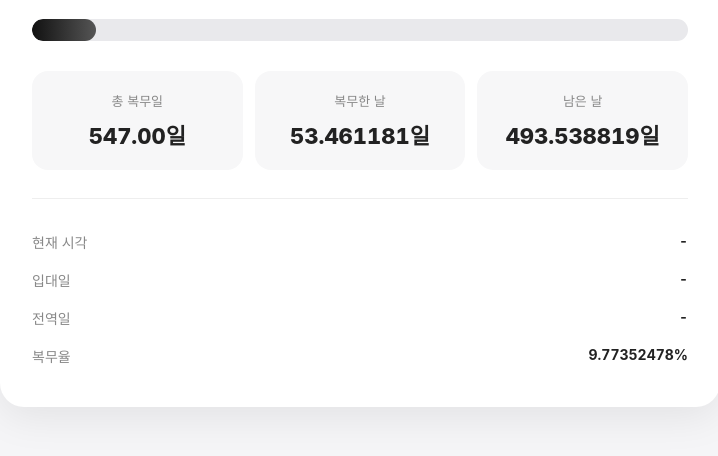
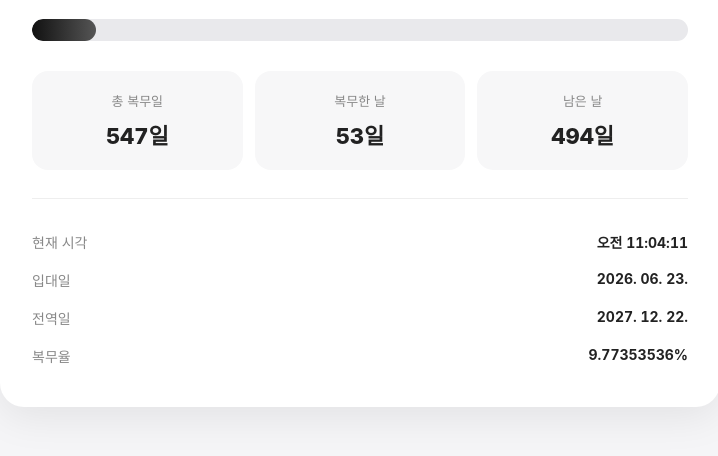
Before and after one commit to potato179/goondae, a plain HTML site: page index.html in a window 1280 px wide. Shown: the part 344-800 px from the top of the page, without its empty margins (280-998 px from the left). Drawn offline with Linux system fonts and the light colour scheme.

Commit message:
index.html 업데이트

```diff
--- a/index.html
+++ b/index.html
@@ -1,18 +1,29 @@
 <!DOCTYPE html>
 <html lang="ko">
+
 <head>
+
     <meta charset="UTF-8">
-    <meta name="viewport" content="width=device-width, initial-scale=1.0">
+
+    <meta
+        name="viewport"
+        content="width=device-width, initial-scale=1.0"
+    >
 
     <title>사지방 군돌이</title>
 
+
     <style>
+
         * {
             box-sizing: border-box;
         }
 
+
         body {
+
             margin: 0;
+
             padding: 40px 20px;
 
             background: #f5f5f7;
@@ -25,15 +36,23 @@
                 sans-serif;
 
             color: #222;
+
         }
 
+
         .container {
+
             width: 100%;
+
             max-width: 720px;
+
             margin: 0 auto;
+
         }
 
+
         .card {
+
             background: #fff;
 
             border-radius: 24px;
@@ -41,35 +60,54 @@
             padding: 32px;
 
             box-shadow:
-                0 10px 40px rgba(0, 0, 0, 0.08);
+                0 10px 40px
+                rgba(0, 0, 0, 0.08);
+
         }
 
+
         h1 {
+
             margin: 0 0 30px;
 
             font-size: 28px;
+
             font-weight: 800;
+
         }
 
+
+        /* =========================
+           날짜
+        ========================= */
+
         .date-grid {
+
             display: grid;
 
-            grid-template-columns: 1fr 1fr;
+            grid-template-columns:
+                1fr 1fr;
 
             gap: 16px;
 
             margin-bottom: 35px;
+
         }
 
+
         .date-box {
+
             padding: 18px;
 
             background: #f7f7f8;
 
             border-radius: 16px;
+
         }
 
+
         .date-box label {
+
             display: block;
 
             margin-bottom: 10px;
@@ -77,73 +115,83 @@
             color: #777;
 
             font-size: 14px;
+
             font-weight: 600;
+
         }
 
+
+        /*
+         * 입대일 / 전역일
+         * 수정 불가능
+         */
+
         .date-box input {
+
             width: 100%;
 
             border: none;
+
             outline: none;
 
             background: transparent;
 
             font-size: 17px;
+
             font-weight: 700;
+
             color: #222;
+
+            pointer-events: none;
+
+            user-select: none;
+
         }
 
+
         /* =========================
-           퍼센트
+           복무율
         ========================= */
 
         .main-percent {
+
             text-align: center;
 
             margin: 25px 0 35px;
+
         }
 
+
         .percent {
-            font-size: clamp(32px, 7vw, 52px);
+
+            font-size:
+                clamp(30px, 7vw, 52px);
 
             font-weight: 900;
 
             letter-spacing: -2px;
 
-            font-variant-numeric: tabular-nums;
+            font-variant-numeric:
+                tabular-nums;
 
             white-space: nowrap;
+
         }
 
-        .percent-label {
-            margin-top: 8px;
-
-            color: #888;
-
-            font-size: 14px;
-        }
 
         /* =========================
            그래프
         ========================= */
 
         .progress-wrapper {
+
             margin: 30px 0;
+
         }
 
-        .progress-info {
-            display: flex;
-
-            justify-content: space-between;
-
-            margin-bottom: 10px;
-
-            font-size: 13px;
-
-            color: #777;
-        }
 
         .progress-bar {
+
             width: 100%;
 
             height: 22px;
@@ -153,9 +201,12 @@
             border-radius: 999px;
 
             overflow: hidden;
+
         }
 
+
         .progress {
+
             height: 100%;
 
             width: 0%;
@@ -169,17 +220,15 @@
                     #555
                 );
 
-            /*
-             * 너무 빠르게 움직이지 않도록
-             * CSS transition은 사용하지 않음
-             */
         }
+
 
         /* =========================
            통계
         ========================= */
 
         .stats {
+
             display: grid;
 
             grid-template-columns:
@@ -188,9 +237,12 @@
             gap: 12px;
 
             margin-top: 30px;
+
         }
 
+
         .stat {
+
             padding: 20px 12px;
 
             text-align: center;
@@ -198,37 +250,50 @@
             background: #f7f7f8;
 
             border-radius: 16px;
+
         }
 
+
         .stat-title {
+
             margin-bottom: 8px;
 
             font-size: 13px;
 
             color: #888;
+
         }
 
+
         .stat-value {
+
             font-size: 22px;
 
             font-weight: 800;
 
-            font-variant-numeric: tabular-nums;
+            font-variant-numeric:
+                tabular-nums;
+
         }
+
 
         /* =========================
            상세 정보
         ========================= */
 
         .detail {
+
             margin-top: 28px;
 
             padding-top: 24px;
 
             border-top: 1px solid #eee;
+
         }
 
+
         .detail-row {
+
             display: flex;
 
             justify-content: space-between;
@@ -236,17 +301,26 @@
             padding: 9px 0;
 
             font-size: 14px;
+
         }
 
+
         .detail-row span:first-child {
+
             color: #888;
+
         }
 
+
         .detail-row span:last-child {
+
             font-weight: 700;
 
-            font-variant-numeric: tabular-nums;
+            font-variant-numeric:
+                tabular-nums;
+
         }
+
 
         /* =========================
            모바일
@@ -255,51 +329,78 @@
         @media (max-width: 600px) {
 
             body {
+
                 padding: 20px 12px;
+
             }
 
+
             .card {
+
                 padding: 24px 18px;
 
                 border-radius: 20px;
+
             }
 
+
             h1 {
+
                 font-size: 24px;
+
             }
 
+
             .date-grid {
+
                 grid-template-columns: 1fr;
+
             }
 
+
             .stats {
+
                 grid-template-columns: 1fr;
+
             }
 
+
             .percent {
+
                 letter-spacing: -1.5px;
+
             }
+
         }
+
     </style>
+
 </head>
 
 
 <body>
 
+
 <div class="container">
 
     <div class="card">
 
-        <h1>군돌이 짭 (feat. Chat GPT)</h1>
+
+        <h1>
+            군돌이 짭 (feat. Chat GPT)
+        </h1>
 
 
-        <!-- 날짜 입력 -->
+        <!-- =========================
+             입대일 / 전역일
+        ========================= -->
 
         <div class="date-grid">
 
+
             <div class="date-box">
 
-                <label for="startDate">
+                <label>
                     입대일
                 </label>
 
@@ -307,6 +408,8 @@
                     type="date"
                     id="startDate"
                     value="2026-06-23"
+                    readonly
+                    tabindex="-1"
                 >
 
             </div>
@@ -314,7 +417,7 @@
 
             <div class="date-box">
 
-                <label for="endDate">
+                <label>
                     전역일
                 </label>
 
@@ -322,14 +425,19 @@
                     type="date"
                     id="endDate"
                     value="2027-12-22"
+                    readonly
+                    tabindex="-1"
                 >
 
             </div>
 
+
         </div>
 
 
-        <!-- 현재 복무율 -->
+        <!-- =========================
+             현재 복무율
+        ========================= -->
 
         <div class="main-percent">
 
@@ -339,10 +447,13 @@
             >
                 0.00000000%
             </div>
+
         </div>
 
 
-        <!-- 가로 그래프 -->
+        <!-- =========================
+             가로 그래프
+        ========================= -->
 
         <div class="progress-wrapper">
 
@@ -358,9 +469,12 @@
         </div>
 
 
-        <!-- 통계 -->
+        <!-- =========================
+             통계
+        ========================= -->
 
         <div class="stats">
+
 
             <div class="stat">
 
@@ -409,12 +523,16 @@
 
             </div>
 
+
         </div>
 
 
-        <!-- 상세 정보 -->
+        <!-- =========================
+             상세 정보
+        ========================= -->
 
         <div class="detail">
+
 
             <div class="detail-row">
 
@@ -467,7 +585,9 @@
 
             </div>
 
+
         </div>
+
 
     </div>
 
@@ -476,74 +596,115 @@
 
 <script>
 
+
 /* ================================
    DOM
-    ================================= */
+================================ */
 
-    const startDateInput =
-        document.getElementById("startDate");
-
-    const endDateInput =
-        document.getElementById("endDate");
 
 const percentElement =
-        document.getElementById("percent");
+    document.getElementById(
+        "percent"
+    );
+
 
 const detailPercent =
-        document.getElementById("detailPercent");
+    document.getElementById(
+        "detailPercent"
+    );
+
 
 const progressElement =
-        document.getElementById("progress");
+    document.getElementById(
+        "progress"
+    );
+
 
 const totalDaysElement =
-        document.getElementById("totalDays");
+    document.getElementById(
+        "totalDays"
+    );
+
 
 const elapsedDaysElement =
-        document.getElementById("elapsedDays");
+    document.getElementById(
+        "elapsedDays"
+    );
+
 
 const remainingDaysElement =
-        document.getElementById("remainingDays");
+    document.getElementById(
+        "remainingDays"
+    );
 
-    const elapsedText =
-        document.getElementById("elapsedText");
-
-    const remainingText =
-        document.getElementById("remainingText");
 
 const currentTimeElement =
-        document.getElementById("currentTime");
+    document.getElementById(
+        "currentTime"
+    );
+
 
 const startDisplay =
-        document.getElementById("startDisplay");
+    document.getElementById(
+        "startDisplay"
+    );
+
 
 const endDisplay =
-        document.getElementById("endDisplay");
+    document.getElementById(
+        "endDisplay"
+    );
 
 
 /* ================================
-       하루 = 밀리초
-    ================================= */
+   고정 날짜
+================================ */
+
+
+/*
+ * 입대일
+ * 2026년 6월 23일 00:00:00
+ */
+
+const START_TIME =
+    new Date(
+        "2026-06-23T00:00:00"
+    ).getTime();
+
+
+/*
+ * 전역일
+ * 2027년 12월 22일 00:00:00
+ */
+
+const END_TIME =
+    new Date(
+        "2027-12-22T00:00:00"
+    ).getTime();
+
+
+/* ================================
+   상수
+================================ */
+
 
 const DAY =
     24 * 60 * 60 * 1000;
 
 
-    /* ================================
-       날짜 생성
-    ================================= */
+/*
+ * 100ms마다 업데이트
+ *
+ * 0.1초
+ */
 
-    function getDateFromInput(value) {
-
-        return new Date(
-            value + "T00:00:00"
-        );
-
-    }
+const UPDATE_INTERVAL = 100;
 
 
 /* ================================
    날짜 표시
-    ================================= */
+================================ */
+
 
 function formatDate(date) {
 
@@ -561,7 +722,8 @@
 
 /* ================================
    시간 표시
-    ================================= */
+================================ */
+
 
 function formatTime(date) {
 
@@ -579,63 +741,34 @@
 
 /* ================================
    메인 계산
-    ================================= */
+================================ */
+
 
 function calculateService() {
 
-        const start =
-            getDateFromInput(
-                startDateInput.value
-            );
 
-        const end =
-            getDateFromInput(
-                endDateInput.value
-            );
+    const now =
+        Date.now();
 
 
-        const now =
-            new Date();
+    /* ============================
+       전체 복무시간
+    ============================ */
 
 
-        /*
-         * 잘못된 날짜
-         */
-
-        if (
-            isNaN(start.getTime()) ||
-            isNaN(end.getTime()) ||
-            end <= start
-        ) {
-
-            percentElement.textContent =
-                "날짜 오류";
-
-            return;
-
-        }
+    const totalMilliseconds =
+        END_TIME -
+        START_TIME;
 
 
-        /*
-         * 전체 복무시간
-         *
-         * 밀리초 단위
-         */
-
-        const totalMilliseconds =
-            end.getTime() -
-            start.getTime();
+    /* ============================
+       현재까지 복무한 시간
+    ============================ */
 
 
-        /*
-         * 현재까지 복무한 시간
-         *
-         * 밀리초 단위
-         */
-
     let elapsedMilliseconds =
-            now.getTime() -
-            start.getTime();
+        now -
+        START_TIME;
 
 
     /*
@@ -666,20 +799,20 @@
     }
 
 
-        /*
-         * 남은 시간
-         */
+    /* ============================
+       남은 시간
+    ============================ */
+
 
     const remainingMilliseconds =
         totalMilliseconds -
         elapsedMilliseconds;
 
 
-        /*
-         * 복무율 계산
-         *
-         * 100을 곱해서 %
-         */
+    /* ============================
+       복무율
+    ============================ */
+
 
     let percent =
         (
@@ -689,7 +822,7 @@
 
 
     /*
-         * 0 ~ 100 제한
+     * 0 ~ 100%
      */
 
     percent =
@@ -702,127 +835,155 @@
         );
 
 
-        /* ================================
-           소수점 16자리
-        ================================= */
+    /*
+     * ⭐ 소수점 8자리
+     */
 
     const percentText =
-            percent.toFixed(8) + "%";
+        percent.toFixed(8) +
+        "%";
+
+
+    /* ============================
+       복무율 표시
+    ============================ */
 
 
     percentElement.textContent =
         percentText;
 
+
     detailPercent.textContent =
         percentText;
 
 
-        /* ================================
+    /* ============================
        그래프
-        ================================= */
+    ============================ */
+
 
     progressElement.style.width =
         percent + "%";
 
 
-        /* ================================
-           일수
-        ================================= */
+    /* ============================
+       복무일
+    ============================ */
+
 
     const totalDays =
-            totalMilliseconds / DAY;
+        Math.round(
+            totalMilliseconds /
+            DAY
+        );
+
+
+    /*
+     * 입대한 뒤 완전히 지난 날짜
+     */
 
     const elapsedDays =
-            elapsedMilliseconds / DAY;
+        Math.floor(
+            elapsedMilliseconds /
+            DAY
+        );
+
+
+    /*
+     * 남은 날짜
+     */
 
     const remainingDays =
-            remainingMilliseconds / DAY;
+        Math.ceil(
+            remainingMilliseconds /
+            DAY
+        );
+
+
+    /* ============================
+       정수로 표시
+    ============================ */
 
 
     totalDaysElement.textContent =
-            totalDays.toFixed(2) + "일";
+        totalDays + "일";
+
 
     elapsedDaysElement.textContent =
-            elapsedDays.toFixed(6) + "일";
+        elapsedDays + "일";
+
 
     remainingDaysElement.textContent =
-            remainingDays.toFixed(6) + "일";
+        remainingDays + "일";
 
 
-        elapsedText.textContent =
-            elapsedDays.toFixed(6) + "일 복무";
-
-        remainingText.textContent =
-            remainingDays.toFixed(6) + "일 남음";
+    /* ============================
+       현재 시각
+    ============================ */
 
 
-        /* ================================
-           현재 시간
-        ================================= */
+    const nowDate =
+        new Date(now);
+
 
     currentTimeElement.textContent =
-            formatTime(now);
+        formatTime(nowDate);
 
 
-        /* ================================
-           날짜
-        ================================= */
+    /* ============================
+       날짜 표시
+    ============================ */
+
+
+    const startDate =
+        new Date(START_TIME);
+
+
+    const endDate =
+        new Date(END_TIME);
+
 
     startDisplay.textContent =
-            formatDate(start);
+        formatDate(startDate);
+
 
     endDisplay.textContent =
-            formatDate(end);
+        formatDate(endDate);
 
 }
 
 
 /* ================================
-       실시간 업데이트
-    ================================= */
+   최초 실행
+================================ */
 
-    function realtimeUpdate() {
-
-        calculateService();
-
-        requestAnimationFrame(
-            realtimeUpdate
-        );
-
-    }
-
-
-    /* ================================
-       날짜 변경
-    ================================= */
-
-    startDateInput.addEventListener(
-        "change",
-        calculateService
-    );
-
-    endDateInput.addEventListener(
-        "change",
-        calculateService
-    );
-
-
-    /* ================================
-       최초 실행
-    ================================= */
 
 calculateService();
 
 
 /* ================================
-       실시간 시작
-    ================================= */
+   실시간 업데이트
+================================ */
 
-    requestAnimationFrame(
-        realtimeUpdate
+
+/*
+ * 100ms마다 현재 시간을 다시 계산
+ *
+ * setInterval 자체의 지연은
+ * Date.now()를 기준으로 계산하기 때문에
+ * 누적되지 않는다.
+ */
+
+
+setInterval(
+    calculateService,
+    UPDATE_INTERVAL
 );
+
 
 </script>
 
+
 </body>
+
 </html>
```
Lines whose indentation alone changed are shown as unchanged.
